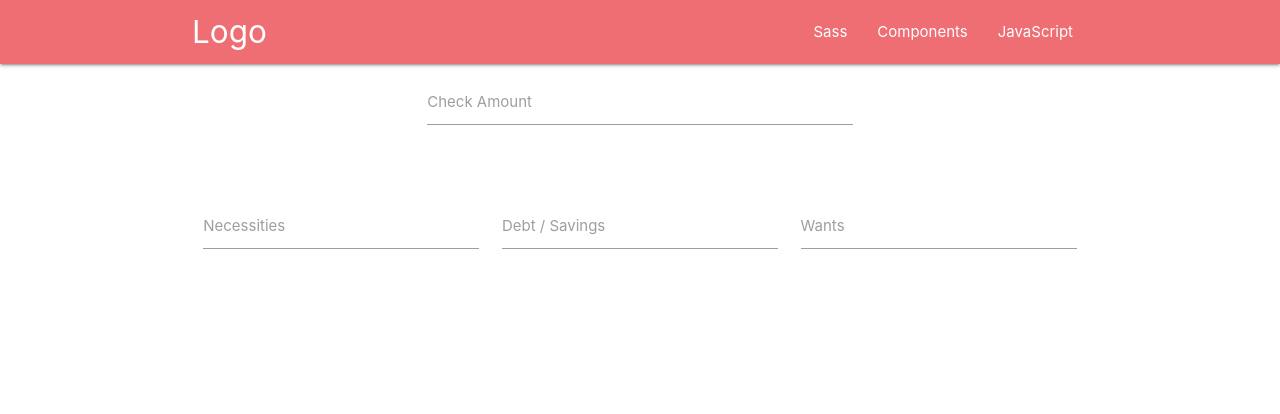
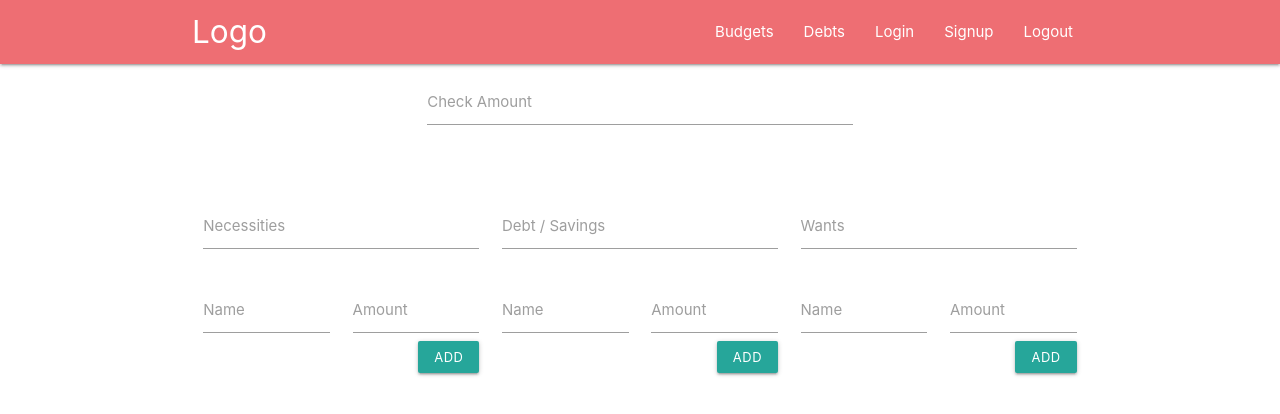
Before and after one commit to joshuaherrera/go-budget, a React (Create React App) app in the folder client/: page / in a window 1280 px wide. Shown: the top 414 px of the page. Built offline with nearby package versions, Linux system fonts and the light colour scheme.

Commit message:
continued with layou t

```diff
--- a/client/src/components/BudgetCol.js
+++ b/client/src/components/BudgetCol.js
@@ -5,15 +5,34 @@ const BudgetCol = ({ colName, idName }) => {
     <>
       <div class="row">
         <div class="input-field col s12">
+          <label for={idName}>{colName}</label>
           <input
             id={idName}
             type="number"
             min="0.00"
             max="9999999"
             step="0.01"
+          />
+        </div>{" "}
+        <div class="input-field col s6">
+          <label for="budget">Name</label>
+          <input id="budget" type="text" class="validate" />
+        </div>{" "}
+        <div class="input-field col s6">
+          <label for="budgetAmt">Amount</label>
+          <input
+            id="budgetAmt"
+            type="number"
+            min="0.00"
+            max="9999999"
+            step="0.01"
             class="validate"
           />
-          <label for={idName}>{colName}</label>
+          <div class="right-align">
+            <a class="waves-effect waves-light btn-small" href="#">
+              Add
+            </a>
+          </div>
         </div>
       </div>
     </>
--- a/client/src/components/Nav.js
+++ b/client/src/components/Nav.js
@@ -9,13 +9,19 @@ const Nav = () => {
         </a>
         <ul id="nav-mobile" className="right hide-on-med-and-down">
           <li>
-            <a href="sass.html">Sass</a>
+            <a href="#">Budgets</a>
           </li>
           <li>
-            <a href="badges.html">Components</a>
+            <a href="#">Debts</a>
           </li>
           <li>
-            <a href="collapsible.html">JavaScript</a>
+            <a href="#">Login</a>
+          </li>
+          <li>
+            <a href="#">Signup</a>
+          </li>
+          <li>
+            <a href="#">Logout</a>
           </li>
         </ul>
       </div>
```
